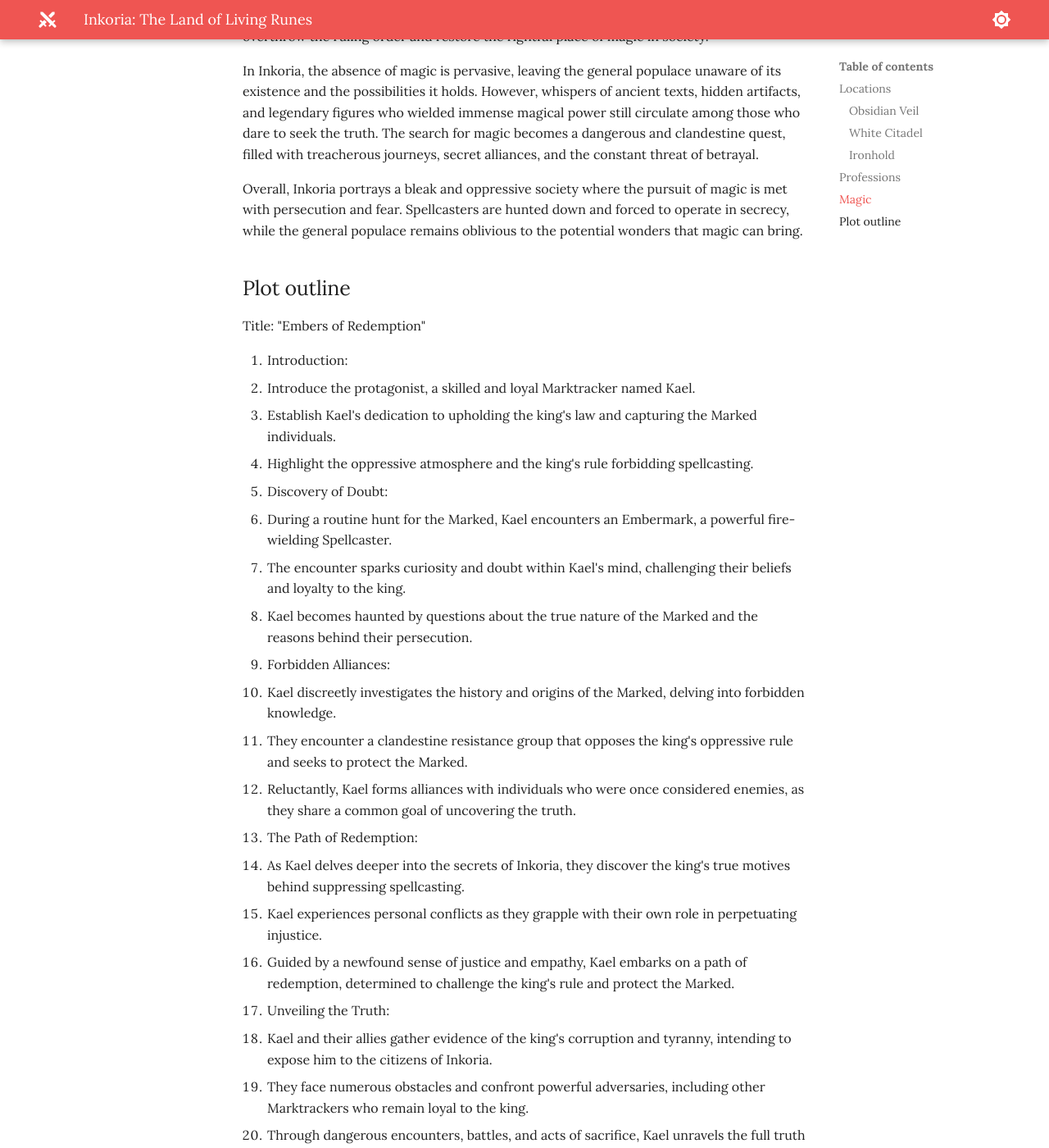
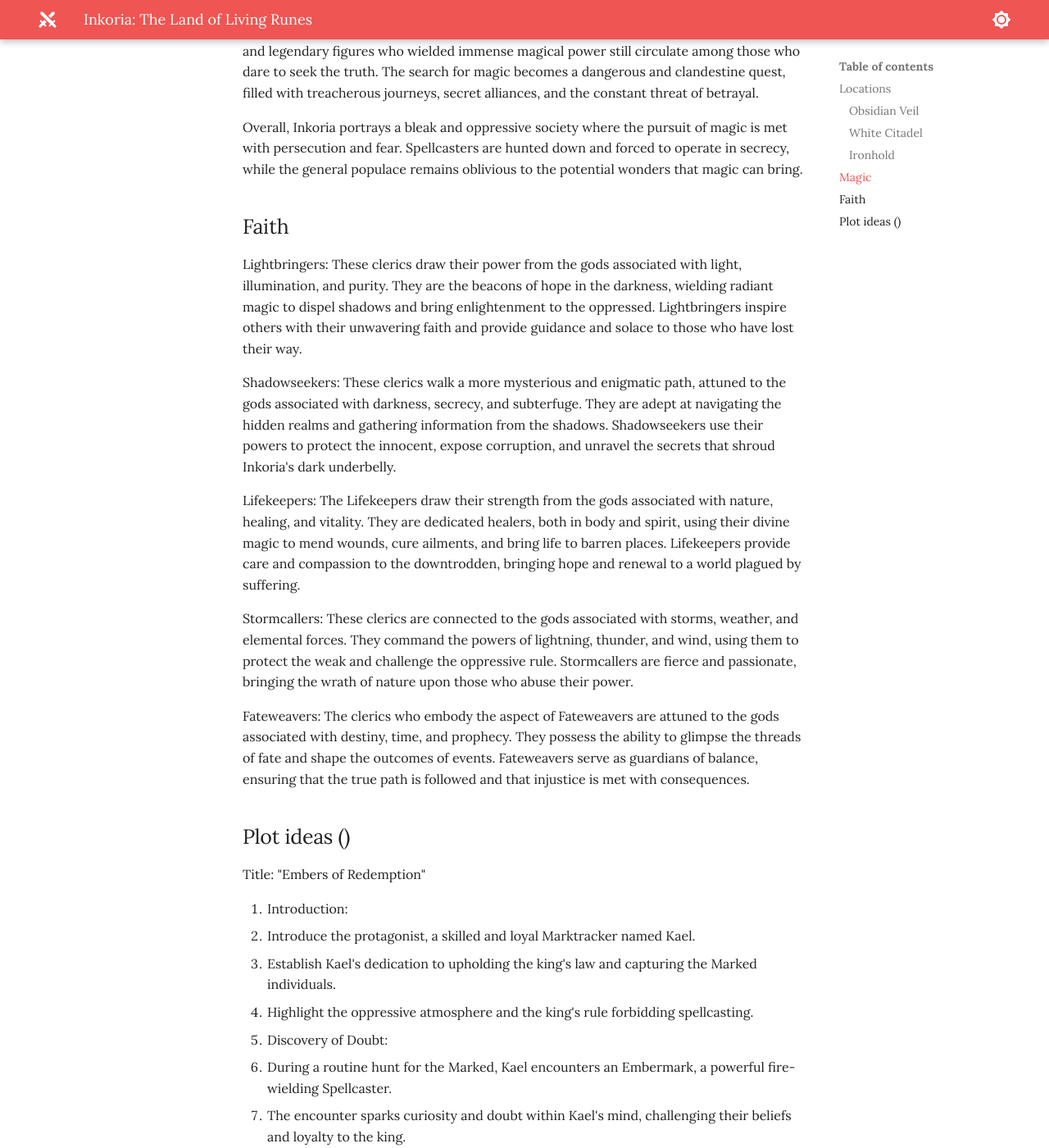
Before and after one commit to jonasmcferreira/adventures, an MkDocs documentation site: the page built from docs/inkoria/inkoria.md, in a window 1280 px wide and 1400 px high, scrolled down 1995 px. Shown: the whole window at 82% size. Built offline with MkDocs 1.6.1 and Material for MkDocs 9.7.7, drawn with Linux system fonts in a browser that asks for light colours; some of the changed text lies outside the part shown.

Commit message:
modified docs/inkoria/inkoria.md modified docs/inkoria/prompts.md

```diff
--- a/docs/inkoria/inkoria.md
+++ b/docs/inkoria/inkoria.md
@@ -4,9 +4,9 @@
   - [Obsidian Veil](#obsidian-veil)
   - [White Citadel](#white-citadel)
   - [Ironhold](#ironhold)
-- [Professions](#professions)
 - [Magic](#magic)
-- [Plot outline](#plot-outline)
+- [Faith](#faith)
+- [Plot ideas ()](#plot-ideas)
 
 
 ## Locations
@@ -20,8 +20,6 @@
 ### Ironhold
  The Industrial Citadel Ironhold stands as a grim testament to the relentless march of industry and the subjugation of nature. It is a city where the dark arts of alchemy and mechanical enchantments intertwine, giving rise to a mechanized society ruled by sinister engineers and arcane inventors. The air is thick with smog and the relentless clang of machinery. Ironhold is a hub of manufacturing and technological advancements fueled by the exploitation of forbidden knowledge. Its towering smokestacks belch forth toxic fumes, casting a perpetual pall over the city and its inhabitants.
 
-
-## Professions
 
 ## Magic
 
@@ -39,8 +37,20 @@ In Inkoria, the absence of magic is pervasive, leaving the general populace unaw
 
 Overall, Inkoria portrays a bleak and oppressive society where the pursuit of magic is met with persecution and fear. Spellcasters are hunted down and forced to operate in secrecy, while the general populace remains oblivious to the potential wonders that magic can bring.
 
-## Plot outline
+## Faith
 
+Lightbringers: These clerics draw their power from the gods associated with light, illumination, and purity. They are the beacons of hope in the darkness, wielding radiant magic to dispel shadows and bring enlightenment to the oppressed. Lightbringers inspire others with their unwavering faith and provide guidance and solace to those who have lost their way.
+
+Shadowseekers: These clerics walk a more mysterious and enigmatic path, attuned to the gods associated with darkness, secrecy, and subterfuge. They are adept at navigating the hidden realms and gathering information from the shadows. Shadowseekers use their powers to protect the innocent, expose corruption, and unravel the secrets that shroud Inkoria's dark underbelly.
+
+Lifekeepers: The Lifekeepers draw their strength from the gods associated with nature, healing, and vitality. They are dedicated healers, both in body and spirit, using their divine magic to mend wounds, cure ailments, and bring life to barren places. Lifekeepers provide care and compassion to the downtrodden, bringing hope and renewal to a world plagued by suffering.
+
+Stormcallers: These clerics are connected to the gods associated with storms, weather, and elemental forces. They command the powers of lightning, thunder, and wind, using them to protect the weak and challenge the oppressive rule. Stormcallers are fierce and passionate, bringing the wrath of nature upon those who abuse their power.
+
+Fateweavers: The clerics who embody the aspect of Fateweavers are attuned to the gods associated with destiny, time, and prophecy. They possess the ability to glimpse the threads of fate and shape the outcomes of events. Fateweavers serve as guardians of balance, ensuring that the true path is followed and that injustice is met with consequences.
+
+
+## Plot ideas ()
 
 Title: "Embers of Redemption"
 
```
Also changed, not shown: docs/inkoria/prompts.md (+22 -0 lines).
